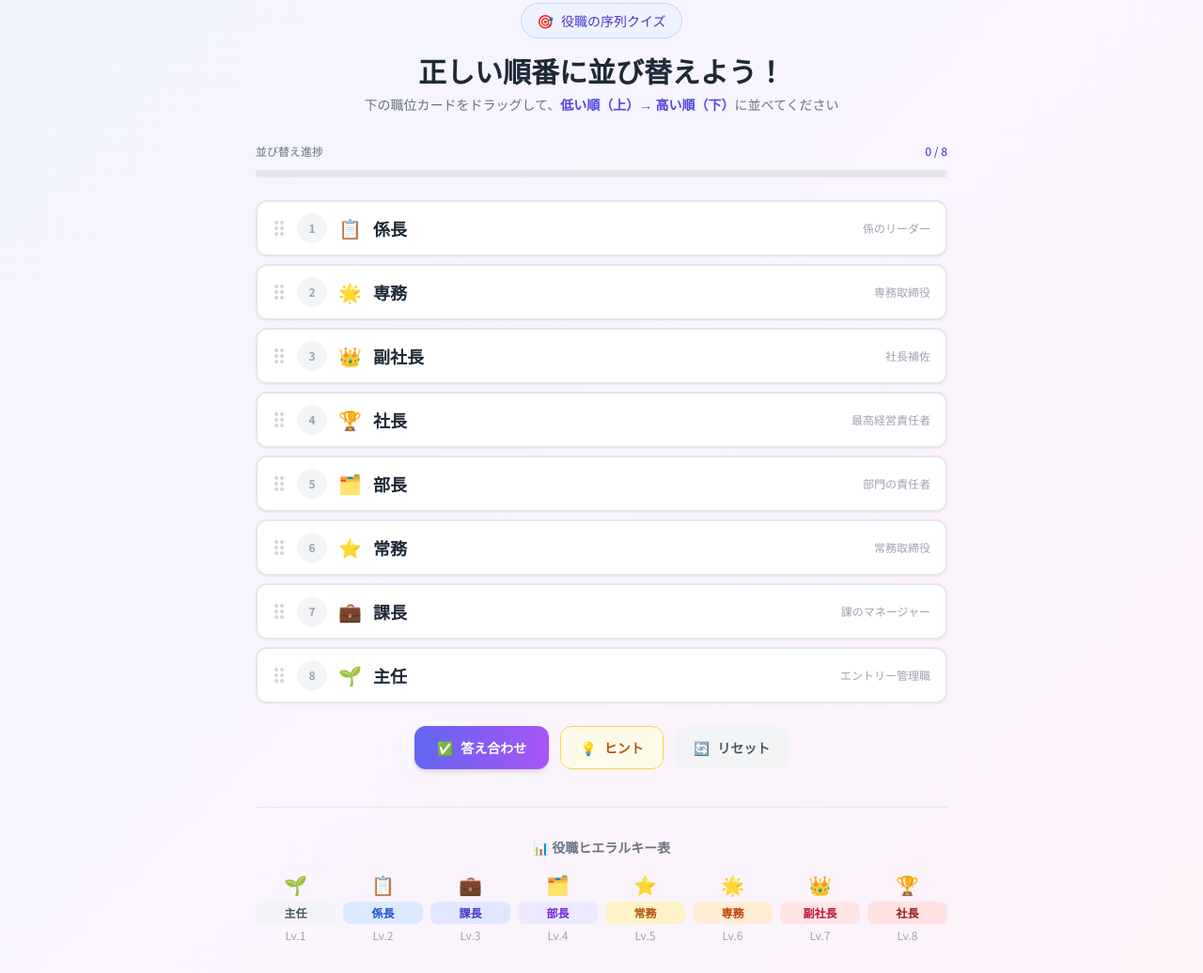
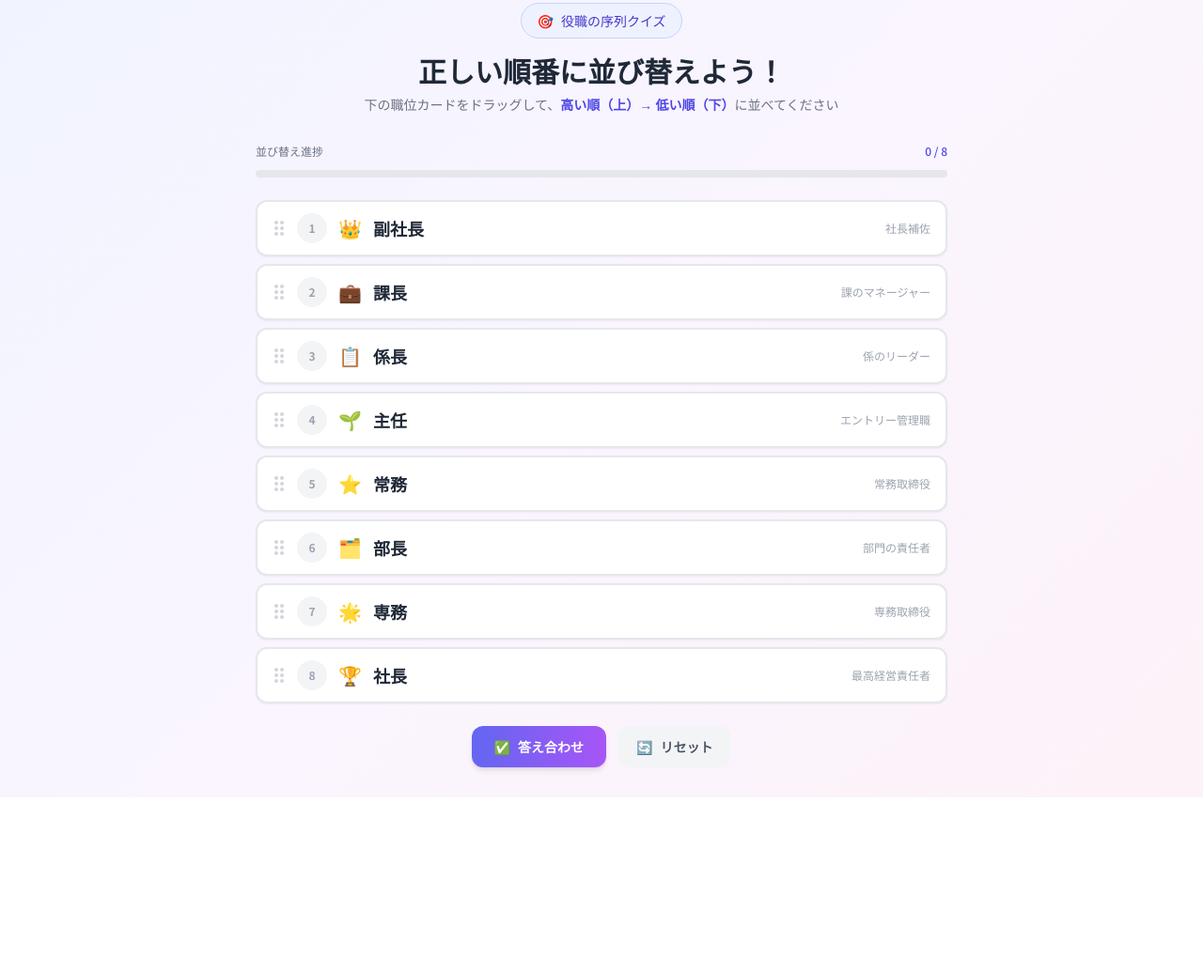
Before and after one commit to mkt918/01bikomi_shokui, a plain HTML site: page index.html in a window 1280 px wide. Shown: the part 90-1126 px from the top of the page at 94% size. After the commit the page ends 939 px from the top, so only its background shows below. Drawn offline with nearby package versions, Linux system fonts and the light colour scheme.

Commit message:
feat: 社長をトップに変更、ヒント削除、答え合わせにパスワード認証を追加

```diff
--- a/index.html
+++ b/index.html
@@ -130,7 +130,7 @@
         <span class="text-sm font-medium text-indigo-700">役職の序列クイズ</span>
       </div>
       <h2 class="text-2xl md:text-3xl font-black text-gray-800 mb-2">正しい順番に並び替えよう！</h2>
-      <p class="text-gray-500 text-sm">下の職位カードをドラッグして、<strong class="text-indigo-600">低い順（上）→ 高い順（下）</strong>に並べてください</p>
+      <p class="text-gray-500 text-sm">下の職位カードをドラッグして、<strong class="text-indigo-600">高い順（上）→ 低い順（下）</strong>に並べてください</p>
     </div>
 
     <!-- ゲームエリア -->
@@ -150,29 +150,11 @@
         <!-- JSで生成 -->
       </div>
 
-      <!-- ヒントパネル -->
-      <div id="hintPanel" class="hidden mb-4 animate-fadeIn">
-        <div class="hint-badge rounded-xl p-4">
-          <div class="flex items-start gap-2">
-            <span class="text-lg">💡</span>
-            <div>
-              <p class="text-sm font-bold text-amber-800 mb-1">ヒント</p>
-              <p class="text-sm text-amber-700">正解の順番（低い → 高い）：</p>
-              <p class="text-sm font-bold text-amber-900 mt-1">主任 → 係長 → 課長 → 部長 → 常務 → 専務 → 副社長 → 社長</p>
-            </div>
-          </div>
-        </div>
-      </div>
-
       <!-- ボタン群 -->
       <div class="flex flex-wrap gap-3 justify-center">
         <button id="checkBtn" onclick="checkAnswer()"
           class="flex items-center gap-2 bg-gradient-to-r from-indigo-500 to-purple-500 hover:from-indigo-600 hover:to-purple-600 text-white font-bold px-6 py-3 rounded-xl shadow-md hover:shadow-lg transition-all text-sm active:scale-95">
           <span>✅</span> 答え合わせ
-        </button>
-        <button onclick="toggleHint()"
-          class="flex items-center gap-2 bg-amber-50 hover:bg-amber-100 text-amber-700 border border-amber-300 font-bold px-5 py-3 rounded-xl transition-all text-sm active:scale-95">
-          <span>💡</span> ヒント
         </button>
         <button onclick="resetGame()"
           class="flex items-center gap-2 bg-gray-100 hover:bg-gray-200 text-gray-600 font-bold px-5 py-3 rounded-xl transition-all text-sm active:scale-95">
@@ -184,14 +166,6 @@
     <!-- 結果パネル -->
     <div id="resultPanel" class="hidden mt-8 animate-pop">
       <!-- JSで内容生成 -->
-    </div>
-
-    <!-- 正解早見表 -->
-    <div class="mt-10 border-t border-gray-200 pt-8">
-      <h3 class="text-center text-sm font-bold text-gray-500 mb-4">📊 役職ヒエラルキー表</h3>
-      <div class="grid grid-cols-4 md:grid-cols-8 gap-2">
-        <!-- JSで生成 -->
-      </div>
     </div>
 
   </main>
@@ -206,7 +180,7 @@
       </div>
       <ol class="space-y-3 text-sm text-gray-600">
         <li class="flex gap-2"><span class="font-bold text-indigo-500 shrink-0">①</span> カードをドラッグして並び替える</li>
-        <li class="flex gap-2"><span class="font-bold text-indigo-500 shrink-0">②</span> 役職の低い順（上）→ 高い順（下）に並べる</li>
+        <li class="flex gap-2"><span class="font-bold text-indigo-500 shrink-0">②</span> 役職の高い順（上）→ 低い順（下）に並べる</li>
         <li class="flex gap-2"><span class="font-bold text-indigo-500 shrink-0">③</span>「答え合わせ」ボタンで正解を確認</li>
         <li class="flex gap-2"><span class="font-bold text-indigo-500 shrink-0">④</span> 全部正解で満点！</li>
       </ol>
@@ -221,17 +195,17 @@
 
   <script>
     // ============================
-    // 職位データ（正解順）
+    // 職位データ（正解順：高い順）
     // ============================
     const CORRECT_ORDER = [
+      { name: '社長', emoji: '🏆', level: 8, desc: '最高経営責任者' },
+      { name: '副社長', emoji: '👑', level: 7, desc: '社長補佐' },
+      { name: '専務', emoji: '🌟', level: 6, desc: '専務取締役' },
+      { name: '常務', emoji: '⭐', level: 5, desc: '常務取締役' },
+      { name: '部長', emoji: '🗂️', level: 4, desc: '部門の責任者' },
+      { name: '課長', emoji: '💼', level: 3, desc: '課のマネージャー' },
+      { name: '係長', emoji: '📋', level: 2, desc: '係のリーダー' },
       { name: '主任', emoji: '🌱', level: 1, desc: 'エントリー管理職' },
-      { name: '係長', emoji: '📋', level: 2, desc: '係のリーダー' },
-      { name: '課長', emoji: '💼', level: 3, desc: '課のマネージャー' },
-      { name: '部長', emoji: '🗂️', level: 4, desc: '部門の責任者' },
-      { name: '常務', emoji: '⭐', level: 5, desc: '常務取締役' },
-      { name: '専務', emoji: '🌟', level: 6, desc: '専務取締役' },
-      { name: '副社長', emoji: '👑', level: 7, desc: '社長補佐' },
-      { name: '社長', emoji: '🏆', level: 8, desc: '最高経営責任者' },
     ];
 
     let currentOrder = [];
@@ -261,9 +235,7 @@
       checked = false;
       currentOrder = shuffle(CORRECT_ORDER);
       renderDropZone();
-      renderHierarchyTable();
-      document.getElementById('resultPanel').classList.add('hidden');
-      document.getElementById('hintPanel').classList.add('hidden');
+      if (document.getElementById('resultPanel')) document.getElementById('resultPanel').classList.add('hidden');
       document.getElementById('checkBtn').disabled = false;
       document.getElementById('checkBtn').classList.remove('opacity-50');
       document.getElementById('scoreDisplay').classList.add('hidden');
@@ -409,6 +381,13 @@
     // ============================
     function checkAnswer() {
       if (checked) return;
+
+      const pw = prompt("認証パスワードを入力してください：");
+      if (pw !== "shokui") {
+        alert("パスワードが正しくありません。");
+        return;
+      }
+
       checked = true;
       document.getElementById('checkBtn').disabled = true;
       document.getElementById('checkBtn').classList.add('opacity-50');
@@ -453,13 +432,13 @@
         msg = 'すべての職位を正しく並べることができました！昇格の道を極めましたね！';
       } else if (score >= 60) {
         emoji = '😊'; title = 'よくできました！'; color = 'from-blue-50 to-indigo-50 border-blue-300';
-        msg = 'あと少し！赤くなったカードをヒントと見比べてみましょう。';
+        msg = 'あと少し！間違っている位置を再考してみましょう。';
       } else if (score >= 40) {
         emoji = '🤔'; title = 'まずまず！'; color = 'from-amber-50 to-yellow-50 border-amber-300';
-        msg = '職位の序列はなかなか難しいですね。ヒントを参考にもう一度挑戦！';
+        msg = '職位の序列はなかなか難しいですね。もう一度挑戦！';
       } else {
         emoji = '😅'; title = 'もう一度！'; color = 'from-red-50 to-orange-50 border-red-300';
-        msg = 'ヒントを見てから再チャレンジしてみましょう！';
+        msg = '正しい序列を確認して、再チャレンジしてみましょう！';
       }
 
       panel.innerHTML = `
@@ -472,7 +451,7 @@
           </div>
           <p class="text-sm text-gray-600 mb-5">${msg}</p>
           <div class="bg-white/70 rounded-xl p-4 text-left mb-4">
-            <p class="text-xs font-bold text-gray-500 mb-2">✅ 正解の順番</p>
+            <p class="text-xs font-bold text-gray-500 mb-2">✅ 正解の順番（高い順）</p>
             <div class="flex flex-wrap gap-1">
               ${CORRECT_ORDER.map((item, i) => `
                 <div class="flex items-center gap-1">
@@ -490,39 +469,6 @@
       `;
       panel.classList.remove('hidden');
       panel.scrollIntoView({ behavior: 'smooth', block: 'nearest' });
-    }
-
-    // ============================
-    // ヒエラルキー表
-    // ============================
-    function renderHierarchyTable() {
-      const colors = [
-        'bg-gray-100 text-gray-600',
-        'bg-blue-100 text-blue-700',
-        'bg-indigo-100 text-indigo-700',
-        'bg-violet-100 text-violet-700',
-        'bg-amber-100 text-amber-700',
-        'bg-orange-100 text-orange-700',
-        'bg-rose-100 text-rose-700',
-        'bg-red-100 text-red-800',
-      ];
-      const table = document.querySelector('.grid.grid-cols-4');
-      if (!table) return;
-      table.innerHTML = CORRECT_ORDER.map((item, i) => `
-        <div class="text-center">
-          <div class="text-xl mb-1">${item.emoji}</div>
-          <div class="text-xs font-bold ${colors[i]} rounded-lg py-1 px-1">${item.name}</div>
-          <div class="text-xs text-gray-400 mt-1">Lv.${item.level}</div>
-        </div>
-      `).join('');
-    }
-
-    // ============================
-    // ヒント切り替え
-    // ============================
-    function toggleHint() {
-      const panel = document.getElementById('hintPanel');
-      panel.classList.toggle('hidden');
     }
 
     // ============================
```
